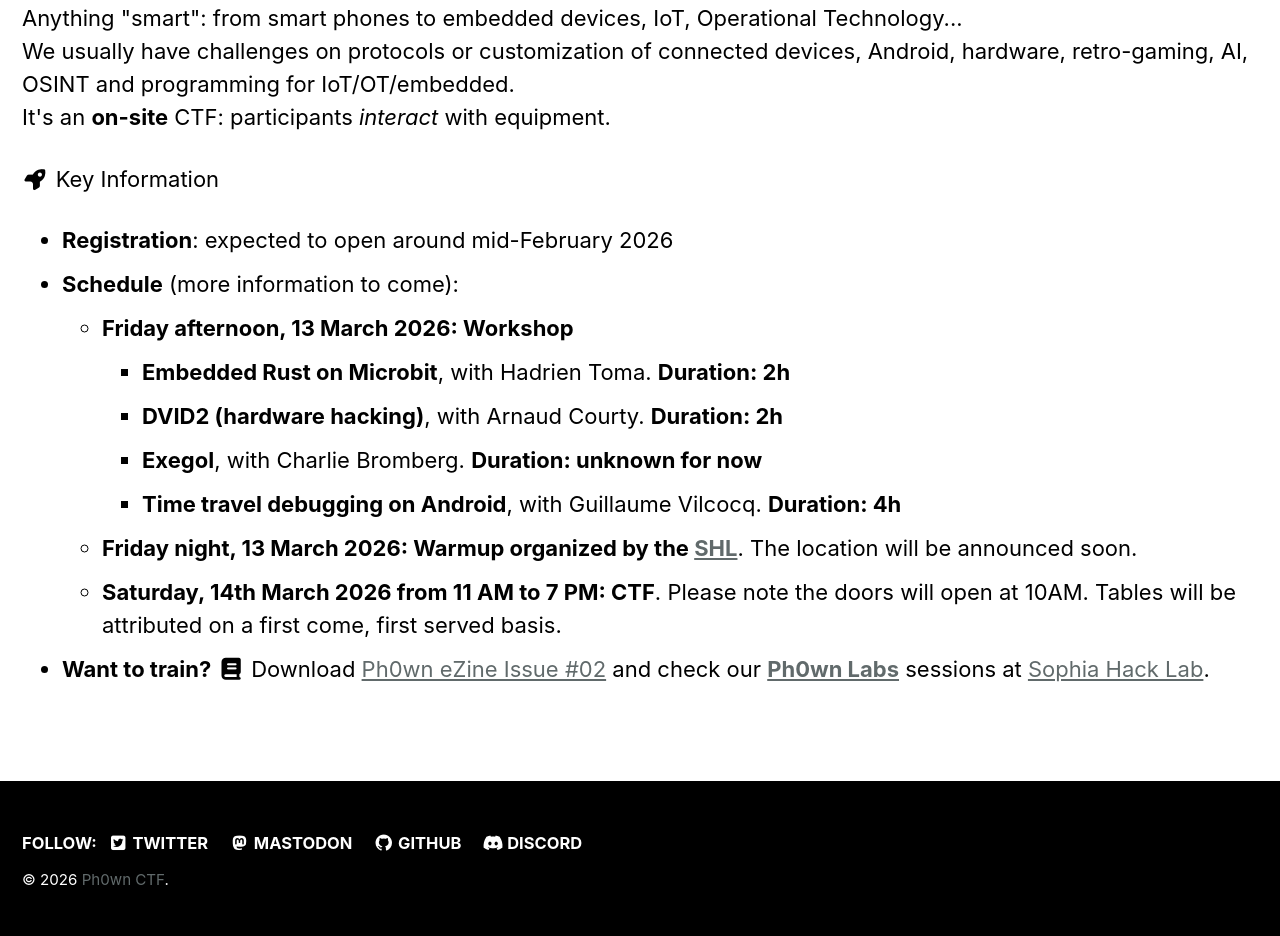
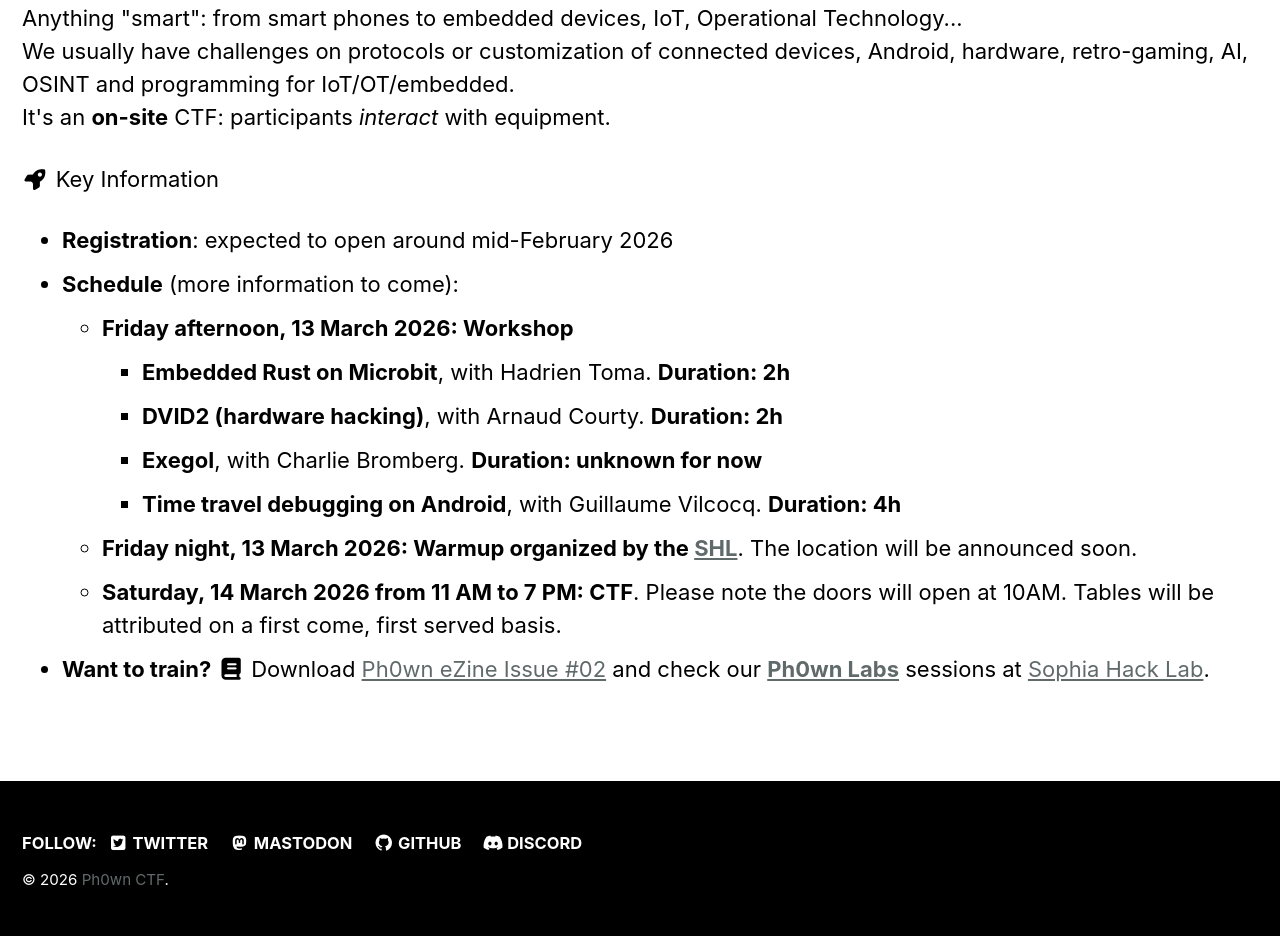
Before and after one commit to ph0wn/ph0wn.github.io, a Jekyll site: the page built from _pages/index.html, in a window 1280 px wide. Shown: the part 1333-2269 px from the top of the page. Built offline with Jekyll 4.4.1, drawn with Linux system fonts in a browser that asks for light colours; cached includes are drawn as plain includes.

Commit message:
fix typo

```diff
--- a/_pages/index.html
+++ b/_pages/index.html
@@ -61,7 +61,7 @@ header:
               <li> <b>Time travel debugging on Android</b>, with Guillaume Vilcocq. <b>Duration: 4h</b></li>
           </ul>
           <li><b>Friday night, 13 March 2026:  Warmup organized by the <a href="https://www.shl.contact/">SHL</a></b>. The location will be announced soon.</li>
-          <li><b>Saturday, 14th March 2026 from 11 AM to 7 PM: CTF</b>. Please note the doors will open at 10AM. Tables will be attributed on a first come, first served basis.</li>
+          <li><b>Saturday, 14 March 2026 from 11 AM to 7 PM: CTF</b>. Please note the doors will open at 10AM. Tables will be attributed on a first come, first served basis.</li>
         </ul>
         <li><b>Want to train?</b> <i class="fa-solid fa-book"></i> Download <a href="/assets/pdf/ph0wnmag-02.pdf">Ph0wn eZine Issue #02</a> and check our <a href="https://github.com/SophiaHackLab/ph0wnlabs"><b>Ph0wn Labs</b></a> sessions at <a href="https://shl.contact">Sophia Hack Lab</a>.
         </li>
```
